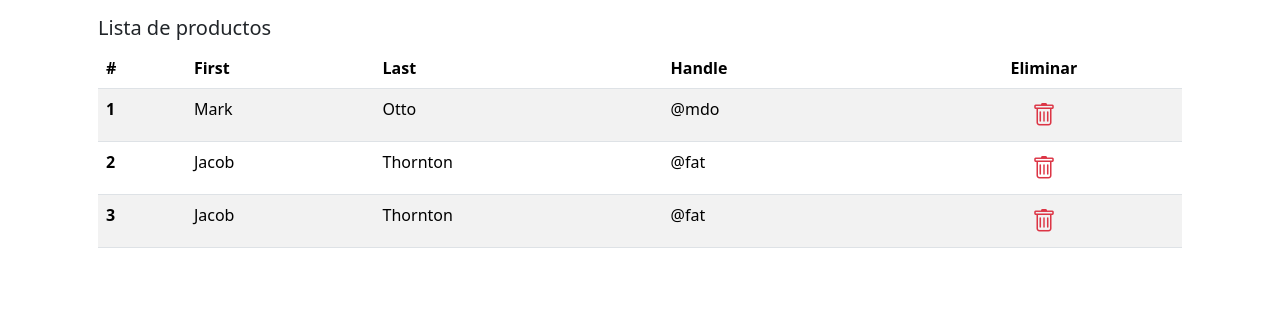
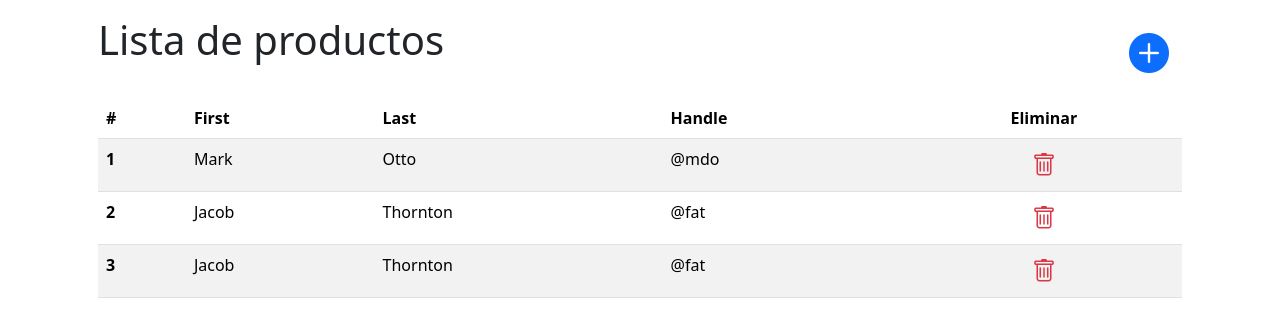
Before and after one commit to missaelcv/Angular-Component-Stores, an Angular app: page / in a window 1280 px wide. Shown: the top 336 px of the page. Built offline with nearby package versions, Linux system fonts and the light colour scheme.

Commit message:
creation de modal y Id
creamos un modal y ID

```diff
--- a/src/app/app.component.html
+++ b/src/app/app.component.html
@@ -1,5 +1,5 @@
 <div class="row p-3">
-  <h3 class="lead">Lista de productos</h3>
+  <h3 class="lead fs-1">Lista de productos <i class="bi bi-plus-circle-fill text-primary btn"></i></h3>
   <div class="col-12">
 
 <table class="table table-striped table-hover">
@@ -43,6 +43,8 @@
     </tr>
   </tbody>
 </table>
-
 </div>
 </div>
+
+<div class="modal fade" id="productModal" tabindex="-1" aria-labelledby="productModal"
+aria-hidden="true"></div>
```
